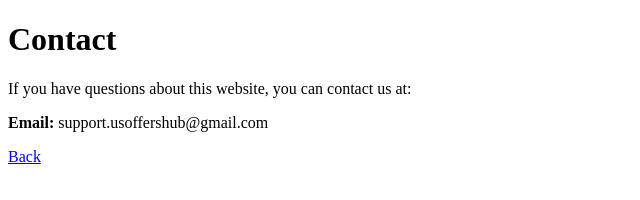
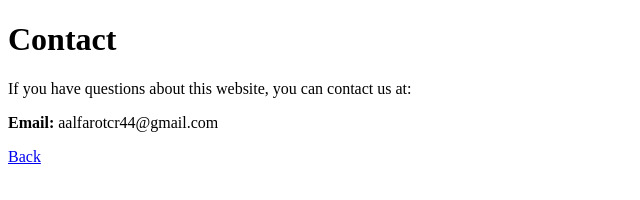
Before and after one commit to usoffershub/sneaker-usa, a plain HTML site: page contact.html in a window 1280 px wide. Shown: the full height of the page, 0-640 px from the left. Drawn offline with Linux system fonts and the light colour scheme.

Commit message:
contact.html

```diff
--- a/contact.html
+++ b/contact.html
@@ -6,7 +6,8 @@
 <body>
   <h1>Contact</h1>
   <p>If you have questions about this website, you can contact us at:</p>
-  <p><strong>Email:</strong> support.usoffershub@gmail.com</p>
+  <p><strong>Email:</strong> aalfarotcr44@gmail.com
+</p>
   <p><a href="dog-barking.html">Back</a></p>
 </body>
 </html>
```
